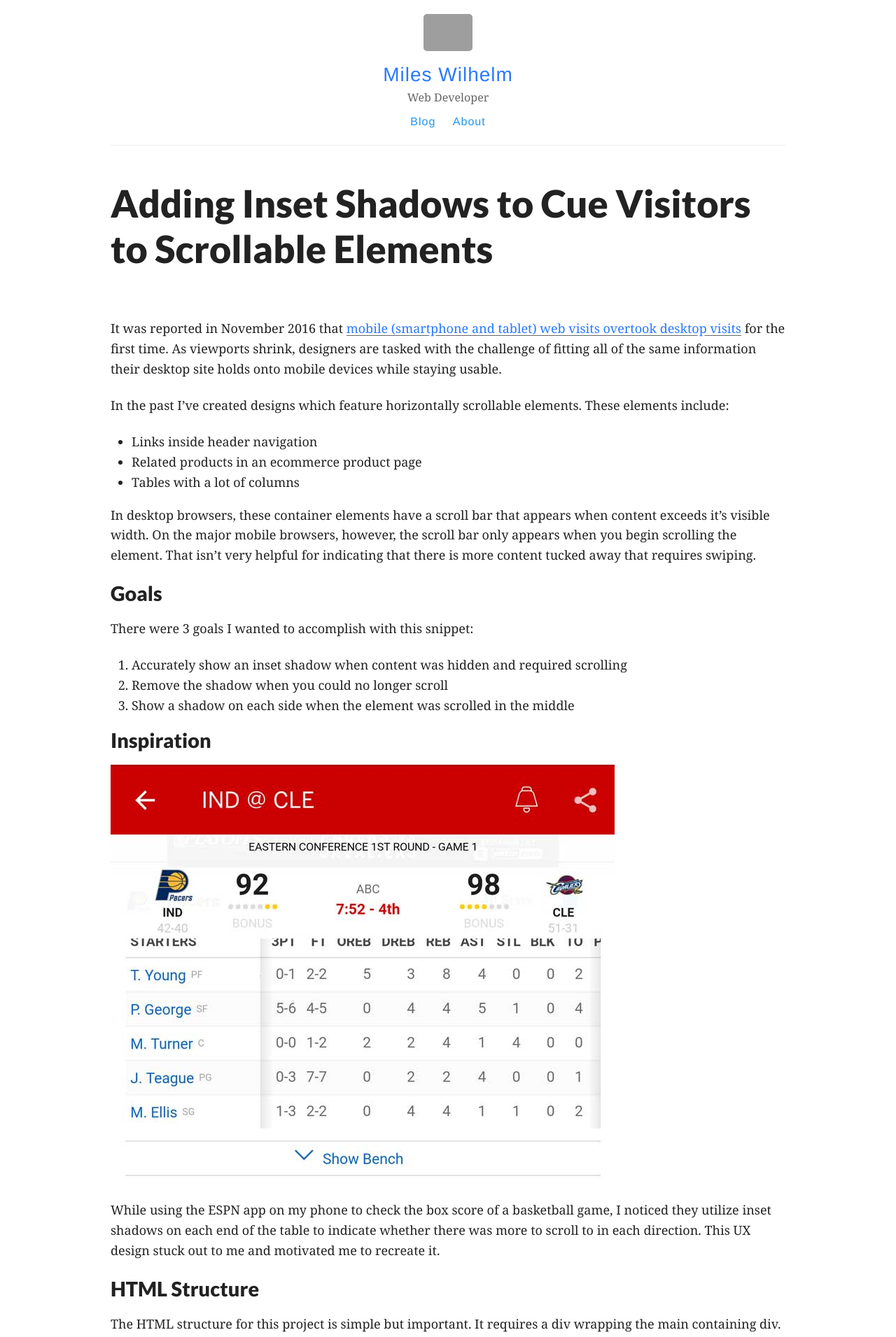
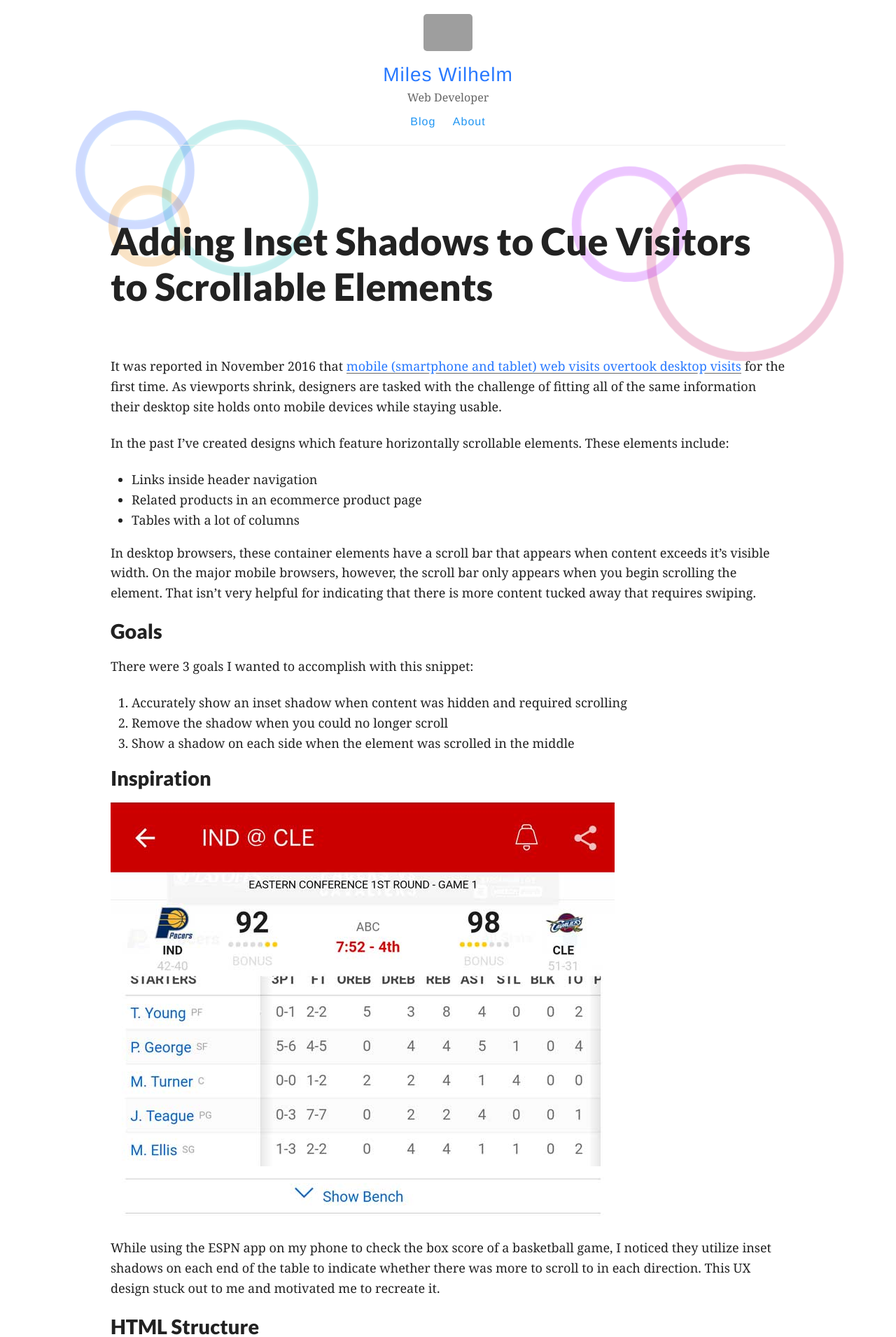
Before and after one commit to mileswilhelm/mileswilhelm.github.io, a Jekyll site: the page built from _posts/2017-4-15-Adding-Inset-Shadows-to-Cue-Visitors-to-Scrollable-Elements.md, in a window 1280 px wide. Shown: the top 1911 px of the page at 70% size. Built offline with Jekyll 4.4.1, drawn with Linux system fonts in a browser that asks for light colours; grey boxes are pictures that could not be loaded.

Commit message:
added circle styles to posts

```diff
--- a/_sass/_animations.scss
+++ b/_sass/_animations.scss
@@ -1,16 +1,33 @@
 @keyframes fadein {
     from { opacity: 0; }
-    to   { opacity: 1; }
+    to   { opacity: 0.3; }
 }
 
 /* Firefox */
 @-moz-keyframes fadein {
     from { opacity: 0; }
-    to   { opacity: 1; }
+    to   { opacity: 0.3; }
 }
 
 /* Safari and Chrome */
 @-webkit-keyframes fadein {
     from { opacity: 0; }
-    to   { opacity: 1; }
+    to   { opacity: 0.3; }
 }
+
+@keyframes grow {
+    0%, 100% { transform: scale(0,0); }
+    50%   { transform: scale(1,1); }
+}
+
+/* Firefox */
+@-moz-keyframes grow {
+  0%, 100% { transform: scale(0,0); }
+  50%   { transform: scale(1,1); }
+}
+
+/* Safari and Chrome */
+@-webkit-keyframes grow {
+  0%, 100% { transform: scale(0,0); }
+  50%   { transform: scale(1,1); }
+}
--- a/style.scss
+++ b/style.scss
@@ -325,8 +325,9 @@ footer {
 
 #main {
   h1 {
-    &:first-child {
+    &:first-of-type {
       padding-top: 3rem;
+      z-index: 2;
     }
   }
 }
@@ -335,6 +336,57 @@ footer {
   padding-top: 50px;
 }
 
+.bg-c1 {
+	background-image: url('../images/circle-orange.svg');
+	height: 130px;
+	width: 130px;
+	left: -10px;
+}
+
+article.post {
+	position: relative;
+}
+
+[class^="bg-c"] {
+	display: block;
+	position: absolute;
+	z-index: -1;
+	opacity: 0.3;
+	animation: fadein 5s, grow 15s;
+}
+
+.bg-c2 {
+	background-image: url(../images/circle-teal.svg);
+	height: 250px;
+	width: 250px;
+	top: -100px;
+	left: 60px;
+}
+
+.bg-c3 {
+	background-image: url(../images/circle-blue.svg);
+	height: 190px;
+	width: 190px;
+	left: -60px;
+	top: -110px;
+}
+
+.bg-c4 {
+	background-image: url(../images/circle-fuchsia.svg);
+	height: 315px;
+	width: 315px;
+	right: -100px;
+	top: -40px;
+}
+
+.bg-c5 {
+	background-image: url(../images/circle-purple.svg);
+	height: 185px;
+	width: 185px;
+	right: 130px;
+	top: -30px;
+}
+
 // Settled on moving the import of syntax highlighting to the bottom of the CSS
 // ... Otherwise it really bloats up the top of the CSS file and makes it difficult to find the start
 @import "highlights";
```
